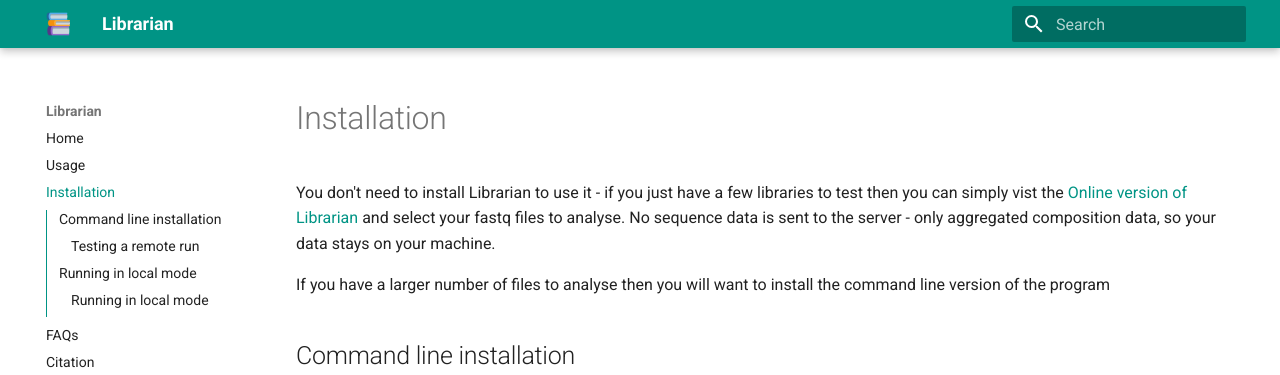
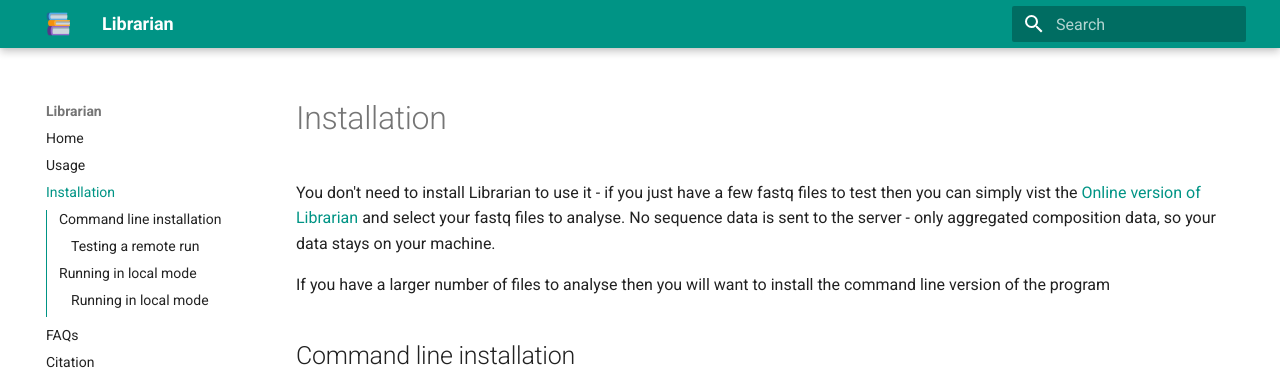
Before and after one commit to kartva/Librarian, an MkDocs documentation site: the page built from docs/installation.md, in a window 1280 px wide and 900 px high. Shown: the top 375 px of the window. Built offline with MkDocs 1.6.1 and Material for MkDocs 9.7.7, drawn with Linux system fonts in a browser that asks for light colours; some of the changed text lies outside the part shown.

Commit message:
More install doc updates

````diff
--- a/docs/installation.md
+++ b/docs/installation.md
@@ -3,7 +3,7 @@
   - footer
 ---
 
-You don't need to install Librarian to use it - if you just have a few libraries to test then you can simply vist the [Online version of Librarian](https://www.bioinformatics.babraham.ac.uk/librarian/) and select your fastq files to analyse.  No sequence data is sent to the server - only aggregated composition data, so your data stays on your machine.
+You don't need to install Librarian to use it - if you just have a few fastq files to test then you can simply vist the [Online version of Librarian](https://www.bioinformatics.babraham.ac.uk/librarian/) and select your fastq files to analyse.  No sequence data is sent to the server - only aggregated composition data, so your data stays on your machine.
 
 If you have a larger number of files to analyse then you will want to install the command line version of the program
 
@@ -77,7 +77,7 @@
   inflating: example_inputs/bisulfite.example.fastq
 ```
 
-So you now have three fastq files with which to test the program.
+So you now have three fastq files with which to test the program.  The example files here are uncompressed, but librarian works just fine with fastq.gz files.
 
 ### Testing a remote run
 At this point you should be able to run the command line program by submitting your composition data to the librarian server for analysis
````
